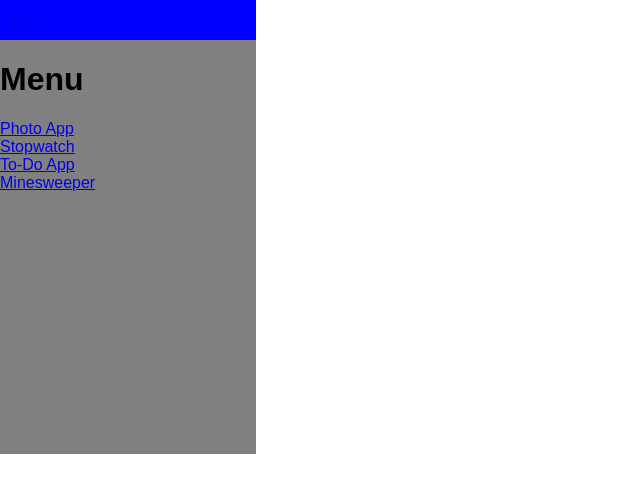
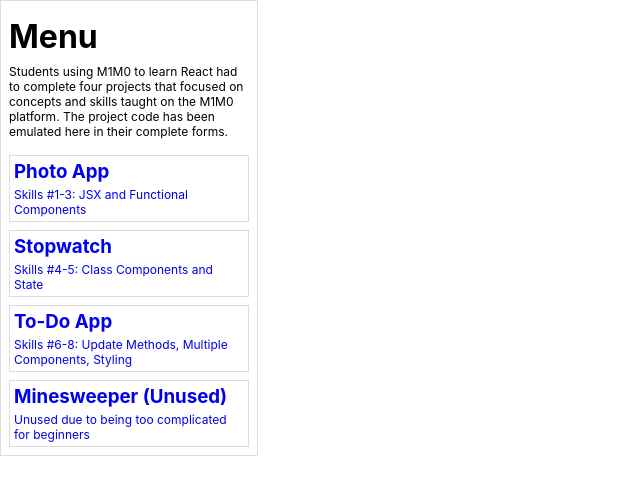
Before and after one commit to kimryan0416/mimo-projects, a React (Create React App) app: page / in a window 1280 px wide. Shown: the top 494 px of the page, without its empty margins (0-640 px from the left). Built offline with nearby package versions, Linux system fonts and the light colour scheme.

Commit message:
added structure to projects + modified project slightly to make their stylings not affect one another.

```diff
--- a/src/App.css
+++ b/src/App.css
@@ -1,7 +1,14 @@
+.marginBottom4px {
+  margin-bottom: 8px !important;
+}
+
 .App {
+  position: relative;
   width: 256px;
   height: 454.4px;
-  background-color: gray;
+  background-color: white;
+  border: 1px solid rgb(220,220,220);
+  overflow: hidden;
 
   display: flex;
   flex-direction: column;
@@ -9,20 +16,20 @@
   align-items: flex-start;
   flex-wrap: nowrap;
 }
-.App.selected {
-  background-color: white;
-  border:  1px solid gray;
-}
-.App header {
+.App .AppHeader {
   flex-basis: 40px;
   flex-grow: 0;
   flex-shrink: 0;
   width: 100%;
-  background-color: blue;
+  background-color: rgb(236,246, 255);
 
-  padding-left: 8px;
-  padding-right:  8px;
+  padding: 8px;
   box-sizing: border-box;
+  box-shadow: 0px 0px 2px 2px rgba(0,0,0,0.2);
+
+  position: absolute;
+  top: 0;
+  left: 0;
 
   display: flex;
   flex-direction: row;
@@ -30,3 +37,40 @@
   align-items: center;
   flex-wrap:  nowrap;
 }
+.App .AppMenu {
+  width: 100%;
+  height: 100%;
+  padding: 8px;
+  box-sizing: border-box;
+}
+.App .AppMenu h1 {
+  margin-top: 8px;
+  margin-bottom: 8px;
+}
+.App .AppMenu p {
+  margin: 0px;
+  font-size: 0.75rem;
+}
+.App .AppMenu ul {
+  padding: 0px;
+  list-style-type: none;
+}
+.App .AppMenu li {
+  border: 1px solid rgb(220,220,220);
+  padding: 4px;
+  box-sizing: border-box;
+  margin-bottom: 8px;
+}
+.App .AppMenu li a {
+  text-decoration: none;
+}
+.App .AppMenu li h3 {
+  margin-top: 0;
+  margin-bottom: 4px;
+}
+
+.App .AppContainer {
+  width: 100%;
+  padding-top: 40px;
+  overflow-y: auto;
+}
--- a/src/App.js
+++ b/src/App.js
@@ -4,64 +4,119 @@ import {
   withRouter,
   Switch,
   Link,
-  Route
+  Route,
 } from "react-router-dom";
 import './App.css';
 
+import PhotoApp from "./photo-app/PhotoApp";
+import Stopwatch from "./stopwatch/Stopwatch";
 import ToDoList from "./to-do-list/ToDoList";
+import MineSweeper from "./minesweeper/MineSweeper"
 
-class App extends Component {
-  constructor() {
-    super();
-  }
-
-  render() {
+const App = () => {
   return (
     <div className="App">
       <Router>
-          <header>
-            <Link to="/">Back</Link>
-          </header>
         <Switch>
-            <Route exact path="/photo" component={withRouter(Photo)} />
-            <Route exact path="/stopwatch" component={withRouter(Stopwatch)} />
-            <Route exact path="/todo" component={withRouter(ToDoList)} />
-            <Route exact path="/minesweeper" component={withRouter(Minesweeper)} />
+          <Route exact path="/photo" component={withRouter(PhotoAppContainer)} />
+          <Route exact path="/stopwatch" component={withRouter(StopwatchContainer)} />
+          <Route exact path="/todo" component={withRouter(ToDoListContainer)} />
+          <Route exact path="/minesweeper" component={withRouter(MinesweeperContainer)} />
           <Route path="/" component={withRouter(Home)} />
         </Switch>
       </Router>
     </div>
   );
 }
-}
 
 const Home = () => {
   return (
+    <div className="AppMenu">
+      <h1>Menu</h1>
+      <p className="marginBottom4px">Students using M1M0 to learn React had to complete four projects that focused on concepts and skills taught on the M1M0 platform. The project code has been emulated here in their complete forms.</p>
+      <nav>
+        <ul>
+          <li>
+            <Link to="/photo">
+              <h3>Photo App</h3>
+              <p>Skills #1-3: JSX and Functional Components</p>
+            </Link>
+          </li>
+          <li>
+            <Link to="/stopwatch">
+              <h3>Stopwatch</h3>
+              <p>Skills #4-5: Class Components and State</p>
+            </Link>
+          </li>
+          <li>
+            <Link to="/todo">
+              <h3>To-Do App</h3>
+              <p>Skills #6-8: Update Methods, Multiple Components, Styling</p>
+            </Link>
+          </li>
+          <li>
+            <Link to="/minesweeper">
+              <h3>Minesweeper (Unused)</h3>
+              <p>Unused due to being too complicated for beginners</p>
+            </Link>
+          </li>
+        </ul>
+      </nav>
+    </div>
+  );
+}
+
+const PhotoAppContainer = () => {
+  return (
     <>
-      <h1>Menu</h1>
-      <Link to="/photo">Photo App</Link>
-      <Link to="/stopwatch">Stopwatch</Link>
-      <Link to="/todo">To-Do App</Link>
-      <Link to="/minesweeper">Minesweeper</Link>
+      <Header />
+      <div className="AppContainer">
+        <PhotoApp />
+      </div>
     </>
   );
 }
 
-const Photo = () => {
+const StopwatchContainer = () => {
   return (
-    <h1>Photo App</h1>
+    <>
+      <Header />
+      <div className="AppContainer">
+        <Stopwatch />
+      </div>
+    </>
   );
 }
 
-const Stopwatch = () => {
+const ToDoListContainer = () => {
   return (
-    <h1>Stopwatch</h1>
+    <>
+      <Header />
+      <div className="AppContainer">
+        <ToDoList />
+      </div>
+    </>
   );
 }
 
-const Minesweeper = () => {
+const MinesweeperContainer = () => {
   return (
-    <h1>Minesweeper</h1>
+    <>
+      <Header />
+      <div className="AppContainer">
+        <MineSweeper />
+      </div>
+    </>
+  );
+}
+
+const Header = () => {
+  return (
+    <div className="AppHeader">
+      <Link to="/">
+        <button>Back</button>
+      </Link>
+    </div>
   );
 }
 
--- a/src/minesweeper/MineSweeper.css
+++ b/src/minesweeper/MineSweeper.css
@@ -1,15 +1,15 @@
-body {
+.Minesweeper {
   font-family:Arial, Helvetica, sans-serif;
 }
-button {
+.Minesweeper button {
   margin-right: 8px;
 }
 
-header {
+.Minesweeper header {
   margin-bottom:8px;
 }
 
-.board {
+.Minesweeper .board {
   display:flex;
   flex-direction:row;
   justify-content: flex-start;
@@ -18,7 +18,7 @@ header {
   background-color: white;
 }
 
-.column {
+.Minesweeper .column {
   display:flex;
   flex-direction:column;
   justify-content:flex-start;
@@ -26,7 +26,7 @@ header {
   flex-wrap:nowrap;
 }
 
-button.box {
+.Minesweeper button.box {
   display:flex;
   flex-direction: row;
   justify-content: center;
@@ -42,13 +42,13 @@ button.box {
   background-color: lightgray;
   font-size:0;
 }
-.box:hover {
+.Minesweeper .box:hover {
   cursor:pointer;
 }
-.box.revealed {
+.Minesweeper .box.revealed {
   font-size: initial;
   background-color: transparent;
 }
-.box.revealed.mine {
+.Minesweeper .box.revealed.mine {
   background-color: black;
 }
--- a/src/minesweeper/MineSweeper.js
+++ b/src/minesweeper/MineSweeper.js
@@ -8,11 +8,13 @@ const MineSweeper = () => {
  const mines = 15;
 
  return (
+    <div className="Minesweeper">
         <Board
             width={width}
             height={height}
             mines={mines}
         />
+    </div>
 );
 }
 
--- a/src/photo-app/PhotoApp.css
+++ b/src/photo-app/PhotoApp.css
@@ -1,8 +1,8 @@
-body {
+.PhotoApp {
  text-align:center;
  font-family: Verdana, Geneva, Tahoma, sans-serif;
 }
-img {
+.PhotoApp img {
  width:60%;
  border-radius: 8px;
  margin-bottom:8px;
--- a/src/photo-app/PhotoApp.js
+++ b/src/photo-app/PhotoApp.js
@@ -14,7 +14,7 @@ const PhotoApp = () => {
  });
 
  return (
-  <div>
+  <div className="PhotoApp">
    <h1>
     Interest in the Picturesque
    </h1>
--- a/src/stopwatch/Stopwatch.css
+++ b/src/stopwatch/Stopwatch.css
@@ -1,12 +1,10 @@
-html, body, .root {
- margin:0px;
+.Stopwatch {
+    width: 100%;
+
+ padding:32px;
+ box-sizing:border-box;
  font-family: Arial, Helvetica, sans-serif;
  text-align:center;
-}
-
-main {
- padding:32px;
- box-sizing:border-box;
 
  display:flex;
  flex-direction:column;
@@ -15,11 +13,11 @@ main {
  text-align:center;
 }
 
-h3 {
+.Stopwatch h3 {
  margin-top:0px;
 }
 
-section {
+.Stopwatch section {
  width:100%;
  background-color: lightblue;
  padding:8px 32px 8px 32px;
@@ -28,15 +26,16 @@ section {
  border-radius:8px;
  border: 2px solid rgb(160,160,160);
 }
-section h1 {
+.Stopwatch section h1 {
  margin:0px;
 }
-section h1 span {
+.Stopwatch section h1 span {
  font-size:0.5em;
 }
 
-button {
- padding:8px 16px 8px 16px;
+.Stopwatch button {
+ padding:4px 8px 4px 8px;
+ text-align: center;
  border-radius:8px;
  margin-left:1%;
  margin-right:1%;
@@ -44,7 +43,7 @@ button {
  background-color: rgb(240,240,240);
  width:30%;
 }
-button:hover {
+.Stopwatch button:hover {
  cursor:pointer;
  background-color: rgb(220,220,220);
 }
--- a/src/stopwatch/Stopwatch.js
+++ b/src/stopwatch/Stopwatch.js
@@ -54,7 +54,7 @@ class Stopwatch extends React.Component {
   if (sec <= 9) sec = "0" + sec;
 
     return (
-      <main>
+      <main className="Stopwatch">
         <h3>React Stopwatch</h3>
         <section>
           <h1>
--- a/src/to-do-list/ToDoList.css
+++ b/src/to-do-list/ToDoList.css
@@ -1,17 +1,17 @@
-body {
+.ToDoList {
  font-family: Arial, 'Courier New', Courier, monospace;
 }
-h1 {
+.ToDoList h1 {
  text-align:center;
 }
-div.header {
+.ToDoList div.header {
  display:flex;
  flex-direction: row;
  justify-content: space-between;
  align-items:center;
  flex-wrap: nowrap;
 }
-div.header input {
+.ToDoList div.header input {
  flex-grow:0;
  flex-shrink:1;
  flex-basis:100%;
@@ -20,7 +20,7 @@ div.header input {
  border-right:none;
  padding:4px 8px 4px 8px;
 }
-div.header button {
+.ToDoList div.header button {
  flex-grow:0;
  flex-shrink:0;
  margin-left:4px;
@@ -36,17 +36,17 @@ div.header button {
  background-color: rgb(167,217,20);
  color: white;
 }
-div.header button:hover {
+.ToDoList div.header button:hover {
  cursor:pointer;
  background-color:rgb(150,194,19);
 }
 
-ul {
+.ToDoList ul {
  list-style: none;
  padding-left:8px;
  padding-right:8px;
 }
-li.task {
+.ToDoList li.task {
  padding-top:8px;
  padding-bottom:8px;
  border-bottom: 1px solid rgba(0,0,0,0.2);
@@ -58,7 +58,7 @@ li.task {
  align-items:flex-start;
  flex-wrap:nowrap;
 }
-li.task input {
+.ToDoList li.task input {
  margin-top:2px;
  margin-bottom:0px;
  margin-right:8px;
--- a/src/to-do-list/ToDoList.js
+++ b/src/to-do-list/ToDoList.js
@@ -50,7 +50,7 @@ class ToDoList extends React.Component {
   });
 
   return (
-   <div>
+   <div className="ToDoList">
     <h1>To-Do List:</h1>
     <div className="header">
      <input
```
Lines whose indentation alone changed are shown as unchanged.
